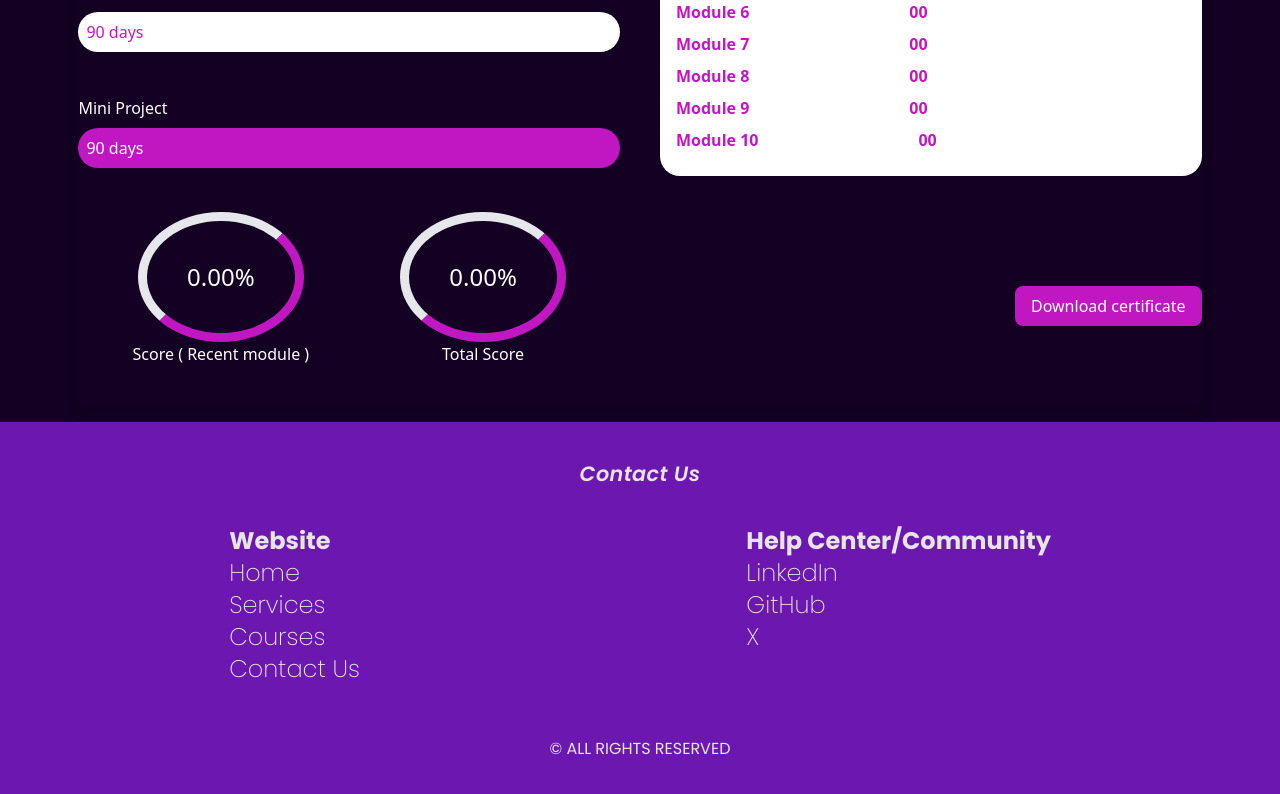
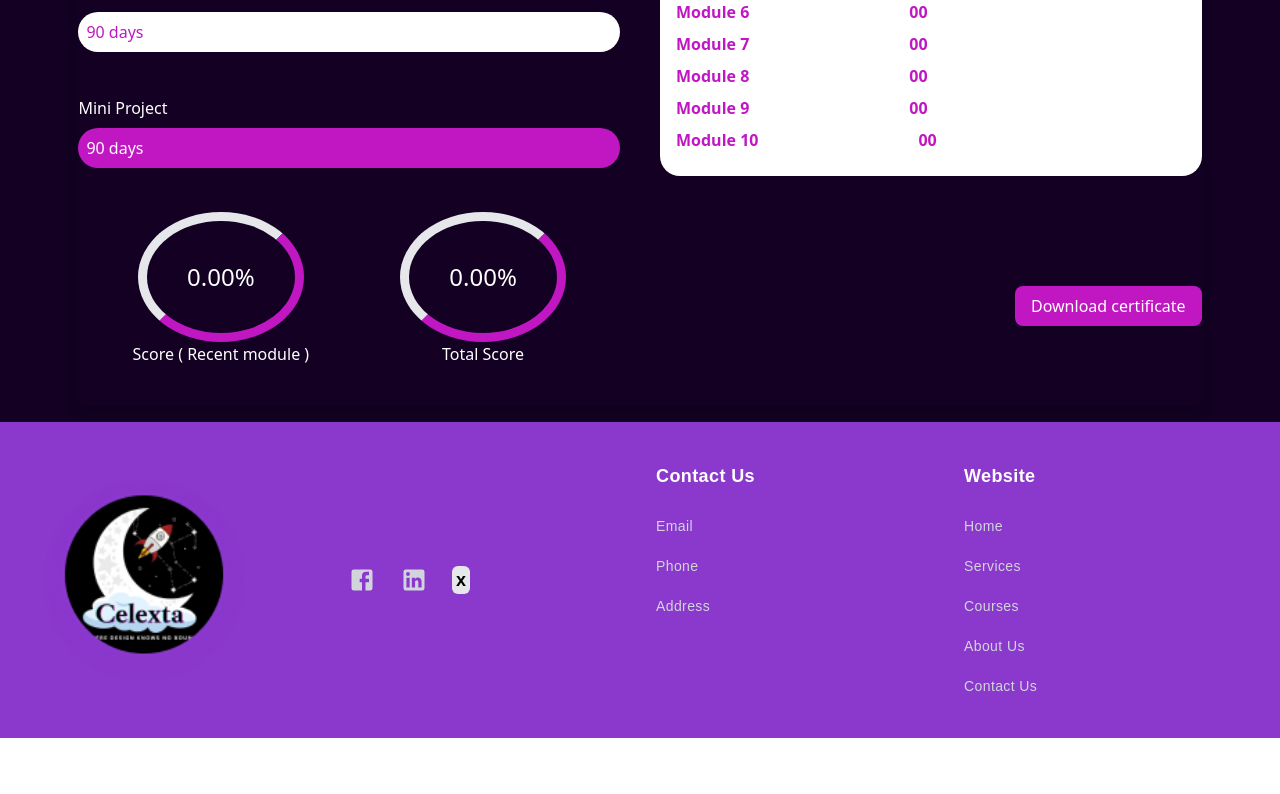
Before and after one commit to Ganeshraj08/Celexta, a React (Vite) app: page /courseCompleted in a window 1280 px wide. Shown: the part 458-1252 px from the top of the page. After the commit the page ends 1196 px from the top, so only its background shows below. Built offline with nearby package versions, Linux system fonts and the light colour scheme.

Commit message:
Fixed sliding issue

```diff
--- a/src/components/Footer.jsx
+++ b/src/components/Footer.jsx
@@ -1,44 +1,85 @@
 // src/components/Footer.jsx
 import React from "react";
-
+import logo from "../assets/icons/logo.png"
 const Footer = () => {
   return (
-    <footer className="bg-tertiary text-text p-9 font-poppins">
-      <div className="flex-col flex items-center">
-        <h4 className="font-bold  footer-head ">Contact Us</h4>
-        <div className="flex justify-around max-md:flex-col max-md:gap-5  items-start w-full my-9">
-          <div className="text-2xl font-[250]">
-            <ul>
-              <li className=" font-bold cursor-pointer">Website</li>
-              <li className="hover:text-black cursor-pointer">Home</li>
-              <li className="hover:text-black  cursor-pointer">Services</li>
-              <li className="hover:text-black cursor-pointer">Courses</li>
-              <li className="hover:text-black cursor-pointer">Contact Us</li>
-            </ul>
+    <footer class="bg-primary p-10 font-[sans-serif] tracking-wide">
+      <div class="grid grid-cols-1 sm:grid-cols-2 lg:grid-cols-4 gap-8">
+        <div class="lg:flex lg:items-center">
+          <a href="javascript:void(0)">
+            <img src={logo} alt="logo" class="w-52" />
+          </a>
         </div>
-          <div className="text-2xl font-[250]">
-            <h4 className="font-bold">Help Center/Community</h4>
-            <ul>
+
+        <div class="md:flex md:items-center lg:flex lg:items-center">
+          <ul class="flex space-x-6">
             <li>
-                <a href="#" className="hover:text-black">
-                  LinkedIn
+              <a href="#">
+                <svg xmlns="http://www.w3.org/2000/svg" class="fill-gray-300 hover:fill-white w-7 h-7" viewBox="0 0 24 24">
+                  <path fill-rule="evenodd"
+                    d="M19 3H5a2 2 0 0 0-2 2v14a2 2 0 0 0 2 2h7v-7h-2v-3h2V8.5A3.5 3.5 0 0 1 15.5 5H18v3h-2a1 1 0 0 0-1 1v2h3v3h-3v7h4a2 2 0 0 0 2-2V5a2 2 0 0 0-2-2z"
+                    clip-rule="evenodd" />
+                </svg>
               </a>
             </li>
             <li>
-                <a href="#" className="hover:text-black">
-                  GitHub
+              <a href="#">
+                <svg xmlns="http://www.w3.org/2000/svg" class="fill-gray-300 hover:fill-white w-7 h-7" viewBox="0 0 24 24">
+                  <path fill-rule="evenodd"
+                    d="M21 5a2 2 0 0 0-2-2H5a2 2 0 0 0-2 2v14a2 2 0 0 0 2 2h14a2 2 0 0 0 2-2V5zm-2.5 8.2v5.3h-2.79v-4.93a1.4 1.4 0 0 0-1.4-1.4c-.77 0-1.39.63-1.39 1.4v4.93h-2.79v-8.37h2.79v1.11c.48-.78 1.47-1.3 2.32-1.3 1.8 0 3.26 1.46 3.26 3.26zM6.88 8.56a1.686 1.686 0 0 0 0-3.37 1.69 1.69 0 0 0-1.69 1.69c0 .93.76 1.68 1.69 1.68zm1.39 1.57v8.37H5.5v-8.37h2.77z"
+                    clip-rule="evenodd" />
+                </svg>
               </a>
             </li>
             <li>
-                <a href="#" className="hover:text-black">
-                  X
+              <a href="#" className=" ">
+                <p className="bg-gray-200 px-1 py-0 text-lg rounded-md text-black font-bold  hover:fill-white">
+                    x
+                </p>
               </a>
             </li>
           </ul>
         </div>
+
+        <div>
+          <h4 class="text-lg font-semibold mb-6 text-white">Contact Us</h4>
+          <ul class="space-y-4">
+            <li>
+              <a href="" class="text-gray-300 hover:text-white text-sm">Email</a>
+            </li>
+            <li>
+              <a href="" class="text-gray-300 hover:text-white text-sm">Phone</a>
+            </li>
+            <li>
+              <a href="" class="text-gray-300 hover:text-white text-sm">Address</a>
+            </li>
+          </ul>
         </div>
-        <p className="text-center mt-4">&copy; ALL RIGHTS RESERVED</p>
+
+        <div>
+          <h4 class="text-lg font-semibold mb-6 text-white">Website</h4>
+          <ul class="space-y-4">
+          <li>
+              <a href="javascript:void(0)" class="text-gray-300 hover:text-white text-sm">Home</a>
+            </li>
+            <li>
+              <a href="javascript:void(0)" class="text-gray-300 hover:text-white text-sm">Services</a>
+            </li>
+            <li>
+              <a href="javascript:void(0)" class="text-gray-300 hover:text-white text-sm">Courses</a>
+            </li>
+            <li>
+              <a href="javascript:void(0)" class="text-gray-300 hover:text-white text-sm">About Us</a>
+            </li>
+            <li>
+              <a href="javascript:void(0)" class="text-gray-300 hover:text-white text-sm">Contact Us</a>
+            </li>
+
+          </ul>
         </div>
+      </div>
+
+
     </footer>
   );
 };
--- a/src/pages/Courses.jsx
+++ b/src/pages/Courses.jsx
@@ -13,13 +13,15 @@ import design2 from "../assets/images/design2.png";
 import design3 from "../assets/images/design3.png";
 import design4 from "../assets/images/design4.png";
 const CoursesPage = () => {
- /*  const prevRefs = useRef([]);
+  const prevRefs = useRef([]);
   const nextRefs = useRef([]);
 
-  useEffect(() => {
-    prevRefs.current = prevRefs.current.slice(0, coursesList.length);
-    nextRefs.current = nextRefs.current.slice(0, coursesList.length);
-  }, [coursesList.length]); */
+  const handleSwiper = (swiper, index) => {
+    swiper.params.navigation.prevEl = prevRefs.current[index];
+    swiper.params.navigation.nextEl = nextRefs.current[index];
+    swiper.navigation.init();
+    swiper.navigation.update();
+  };
   return (
     <section className="w-full bg-background">
       <div className="container pb-10">
@@ -42,20 +44,9 @@ const CoursesPage = () => {
       </div>
 
       <div className="mx-10 ">
-      {coursesList.map((list, index) => {
-      const prevRef = useRef(null);
-      const nextRef = useRef(null);
-
-      const handleSwiper = (swiper) => {
-        swiper.params.navigation.prevEl = prevRef.current;
-        swiper.params.navigation.nextEl = nextRef.current;
-        swiper.navigation.init();
-        swiper.navigation.update();
-      };
-
-      return (
+      {coursesList.map((list, index) => (
         <div key={list.title}>
-          <h1 className="filter-shadow ml-5 text-white font-poppins font-[500] text-xl my-3 tracking-wide">{list.title}</h1>
+          <h1 className="filter-shadow ml-5 text-white font-poppins font-[500] text-center  text-xl my-3 tracking-wide">{list.title}</h1>
           <div className="relative w-[95%] m-auto max-sm:w-[100%]">
             <Swiper
               breakpoints={{
@@ -74,17 +65,17 @@ const CoursesPage = () => {
               }}
               freeMode={true}
               navigation={{
-                nextEl: nextRef.current,
-                prevEl: prevRef.current,
+                nextEl: nextRefs.current[index],
+                prevEl: prevRefs.current[index],
               }}
               modules={[FreeMode, Navigation]}
               className="w-full"
-              onSwiper={handleSwiper}
+              onSwiper={(swiper) => handleSwiper(swiper, index)}
             >
               {list.courses.map((course) => (
                 <SwiperSlide key={course.label}>
-                  <div className="flex flex-col gap-6 group relative text-white rounded-lg px-3 py-4 bg-coursegradient">
-                    <li className="flex items-start gap-4 justify-start text-white my-8 w-full rounded-md px-2 py-3  max-sm:w-full max-sm:my-3">
+                  <div className="flex flex-col gap-6 group relative text-white rounded-lg px-3 py-4 my-4 bg-coursegradient">
+                    <li className="flex items-start gap-4 justify-start text-white my-8 w-full rounded-md px-2 py-3 max-sm:w-full max-sm:my-3">
                       <div className="mt-2">
                         <img src={dot} alt="icon" className="w-20 h-4" />
                       </div>
@@ -100,25 +91,20 @@ const CoursesPage = () => {
               ))}
             </Swiper>
             <div
-              ref={prevRef}
-              className="swiper-button-prev absolute top-1/2 transform -translate-y-1/2 left-3 w-10 h-10 bg-black bg-opacity-50 text-purple flex items-center justify-center rounded-full cursor-pointer z-10"
+              ref={(el) => (prevRefs.current[index] = el)}
+              className="swiper-button-prev absolute top-1/2 transform -translate-y-1/2 left-3 w-10 h-10  flex items-center justify-center rounded-full cursor-pointer z-10"
             >
-              {/* <svg className="w-6 h-6" fill="none" stroke="currentColor" viewBox="0 0 24 24" xmlns="http://www.w3.org/2000/svg">
-                <path strokeLinecap="round" strokeLinejoin="round" strokeWidth="2" d="M15 19l-7-7 7-7"></path>
-              </svg> */}
+
             </div>
             <div
-              ref={nextRef}
-              className="swiper-button-next absolute top-1/2 transform -translate-y-1/2 right-3 w-10 h-10 bg-black bg-opacity-50 text-purple flex items-center justify-center rounded-full cursor-pointer z-10"
+              ref={(el) => (nextRefs.current[index] = el)}
+              className="swiper-button-next absolute top-1/2 transform -translate-y-1/2 right-3 w-10 h-10  flex items-center justify-center rounded-full cursor-pointer z-10"
             >
-              {/* <svg className="w-6 h-6" fill="none" stroke="currentColor" viewBox="0 0 24 24" xmlns="http://www.w3.org/2000/svg">
-                <path strokeLinecap="round" strokeLinejoin="round" strokeWidth="2" d="M9 5l7 7-7 7"></path>
-              </svg> */}
+
             </div>
           </div>
         </div>
-      );
-    })}
+      ))}
 
       </div>
 
```
Lines whose indentation alone changed are shown as unchanged.
